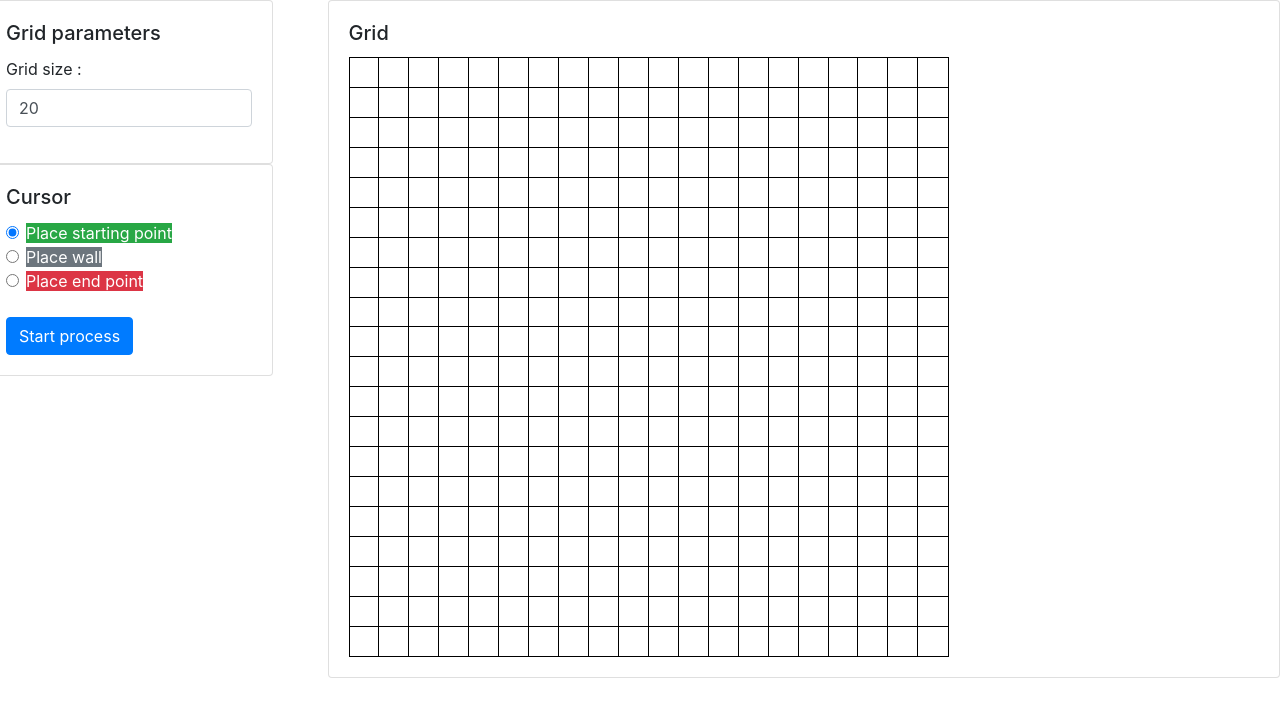
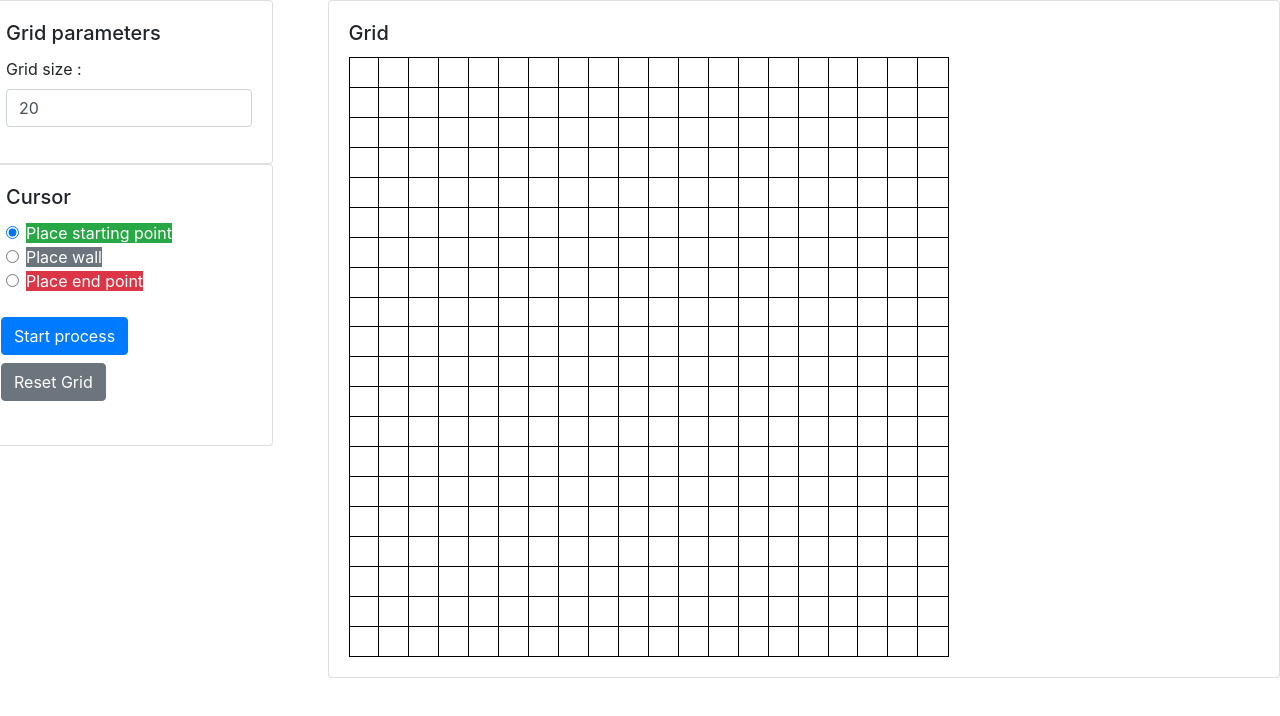
Before and after one commit to KFDevelopment/PathFinding, a plain HTML site: page index.html in a window 1280 px wide. Drawn offline with nearby package versions, Linux system fonts and the light colour scheme.

Commit message:
Reset button

```diff
--- a/index.html
+++ b/index.html
@@ -63,7 +63,16 @@
           </label>
         </div>
         <br>
-        <button type="button" class="btn btn-primary" onclick="pathFinding();">Start process</button>
+        <div class="form-row">
+            <button type="button" class="btn btn-primary mb-2" onclick="pathFinding();">Start process</button>
+        </div>
+        <div class="form-row">
+            <button type="button" class="btn btn-secondary" onclick="resetGrid();">Reset Grid</button>
+        </div>
+
+
+
+      </br/>
     </div>
     </div>
   </div>
--- a/scripts/index.js
+++ b/scripts/index.js
@@ -7,6 +7,7 @@ var currentPositionY = 0;
 var actualCursors = 0;
 var openList = [];
 var closedList = [];
+
 
 var maxPositionY = 0;
 
@@ -21,7 +22,10 @@ const reducer = (min, currentValue) => currentValue.heuristicDistance < min.heur
     e.preventDefault();
   })
 
-
+  function resetGrid(){
+    gridSize = $("#gridSize").val();
+    redrawGrid(gridSize);
+  }
   function redrawGrid(gridSize){
     maxPositionY = 0;
     $("#percole,#notPercole").hide();
```
